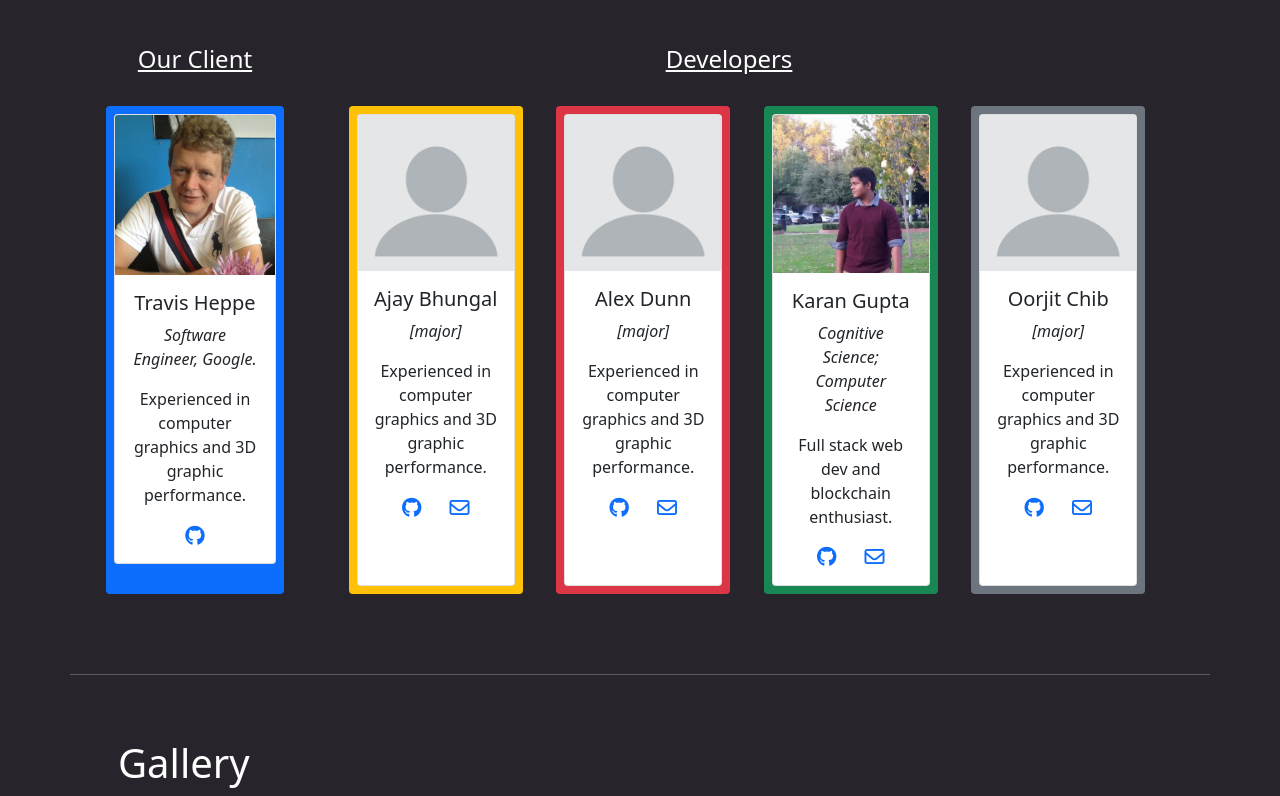
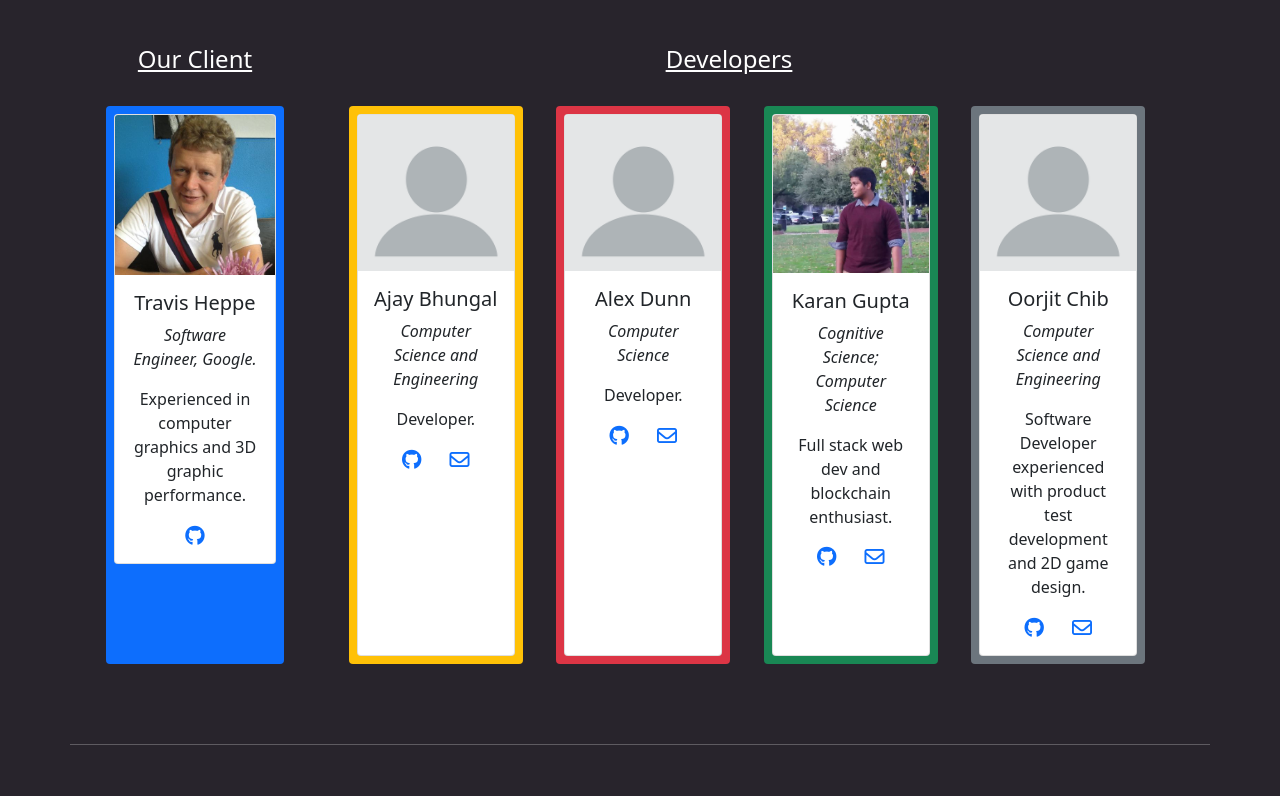
Before and after one commit to o-chib/hexisle.io, a website: page public/index.html in a window 1280 px wide. Shown: the part 484-1280 px from the top of the page. Drawn offline with nearby package versions, Linux system fonts and the light colour scheme.

Commit message:
Updated developers info

```diff
--- a/public/index.html
+++ b/public/index.html
@@ -77,10 +77,10 @@
               <img src="image/profile_pic.png" class="card-img-top" alt="...">
               <div class="card-body text-dark">
                 <h5 class="card-title">Ajay Bhungal</h5>
-                <p class="card-text fst-italic">[major]</p>
-                <p class="card-text">Experienced in computer graphics and 3D graphic performance.</p>
+                <p class="card-text fst-italic">Computer Science and Engineering</p>
+                <p class="card-text">Developer.</p>
                 <a class="button me-4" href="" target="_blank" rel="noopener noreferrer"><i class="fab fa-github fa-lg"></i></a>
-                <a class="button" href="mailto:mailto:asbhungal@ucdavis.edu"><i class="fa fa-envelope-o fa-lg"></i></a>
+                <a class="button" href="mailto:ajaybhungal@gmail.com"><i class="fa fa-envelope-o fa-lg"></i></a>
               </div>
             </div>
           </div>
@@ -89,10 +89,10 @@
               <img src="image/profile_pic.png" class="card-img-top" alt="...">
               <div class="card-body text-dark">
                 <h5 class="card-title">Alex Dunn</h5>
-                <p class="card-text fst-italic">[major]</p>
-                <p class="card-text">Experienced in computer graphics and 3D graphic performance.</p>
-                <a class="button me-4" href="" target="_blank" rel="noopener noreferrer"><i class="fab fa-github fa-lg"></i></a>
-                <a class="button" href="mailto:adunn@ucdavis.edu"><i class="fa fa-envelope-o fa-lg"></i></a>
+                <p class="card-text fst-italic">Computer Science</p>
+                <p class="card-text">Developer.</p>
+                <a class="button me-4" href="https://github.com/adunn27" target="_blank" rel="noopener noreferrer"><i class="fab fa-github fa-lg"></i></a>
+                <a class="button" href="mailto:alexander.dunn27@gmail.com"><i class="fa fa-envelope-o fa-lg"></i></a>
               </div>
             </div>
           </div>
@@ -104,7 +104,7 @@
                 <p class="card-text fst-italic">Cognitive Science;<br>Computer Science</p>
                 <p class="card-text">Full stack web dev and blockchain enthusiast.</p>
                 <a class="button me-4" href="https://github.com/kargupta28" target="_blank" rel="noopener noreferrer"><i class="fab fa-github fa-lg"></i></a>
-                <a class="button" href="mailto:kargupta@ucdavis.edu"><i class="fa fa-envelope-o fa-lg"></i></a>
+                <a class="button" href="mailto:kargupta28@outlook.com"><i class="fa fa-envelope-o fa-lg"></i></a>
               </div>
             </div>
           </div>
@@ -113,10 +113,10 @@
               <img src="image/profile_pic.png" class="card-img-top" alt="...">
               <div class="card-body text-dark">
                 <h5 class="card-title">Oorjit Chib</h5>
-                <p class="card-text fst-italic">[major]</p>
-                <p class="card-text">Experienced in computer graphics and 3D graphic performance.</p>
-                <a class="button me-4" href="" target="_blank" rel="noopener noreferrer"><i class="fab fa-github fa-lg"></i></a>
-                <a class="button" href="mailto:ochib@ucdavis.edu"><i class="fa fa-envelope-o fa-lg"></i></a>
+                <p class="card-text fst-italic">Computer Science and Engineering</p>
+                <p class="card-text">Software Developer experienced with product test development and 2D game design.</p>
+                <a class="button me-4" href="https://github.com/o-chib" target="_blank" rel="noopener noreferrer"><i class="fab fa-github fa-lg"></i></a>
+                <a class="button" href="mailto:oorjit.chib@gmail.com"><i class="fa fa-envelope-o fa-lg"></i></a>
               </div>
             </div>
           </div>
```
